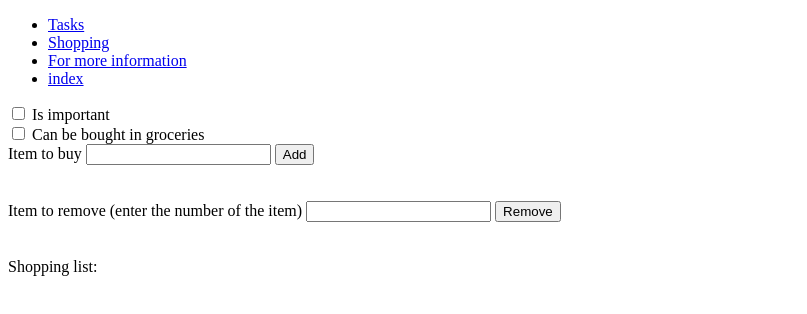
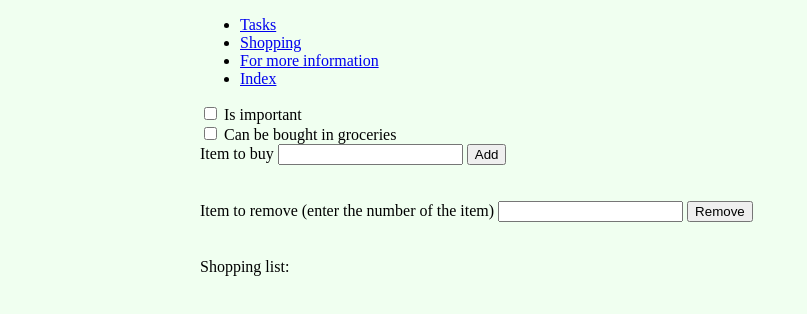
Before and after one commit to Nefacto/nefacto.github.io, a plain HTML site: page shopping.html in a window 1280 px wide. Shown: the whole page, without its empty margins (0-807 px from the left). Drawn offline with Linux system fonts and the light colour scheme.

Commit message:
My first page

```diff
--- a/shopping.html
+++ b/shopping.html
@@ -8,8 +8,8 @@
 
         <meta http-equiv="content-type" content="text/html; charset=utf-8" />
 
-        <script type="text/javascript" src="script.js"></script>
 
+        <link rel="stylesheet" type="text/css" href="Css.css">
         <title> Shopping Site </title>
 
     </head>
@@ -21,7 +21,7 @@
                     <li><a href="Tasks.html"> Tasks </a></li>
                     <li><a href="shopping.html"> Shopping </a></li>
                     <li><a href="https://www.woopets.fr/chien/race/berger-allemand/"> For more information</a></li>
-                    <li><a href="index.html"> index </a></li>
+                    <li><a href="index.html"> Index </a></li>
                   </ul>
 
         <input type="checkbox" name="important" value="important" id="important"> Is important <br/>
@@ -63,5 +63,6 @@
         </ul>
 
     </body>
+    <script type="text/javascript" src="script.js"></script>
 
 </html>
```
Also changed, not shown: Tasks.html (+1 -1 lines), index.html (+1 -1 lines).
